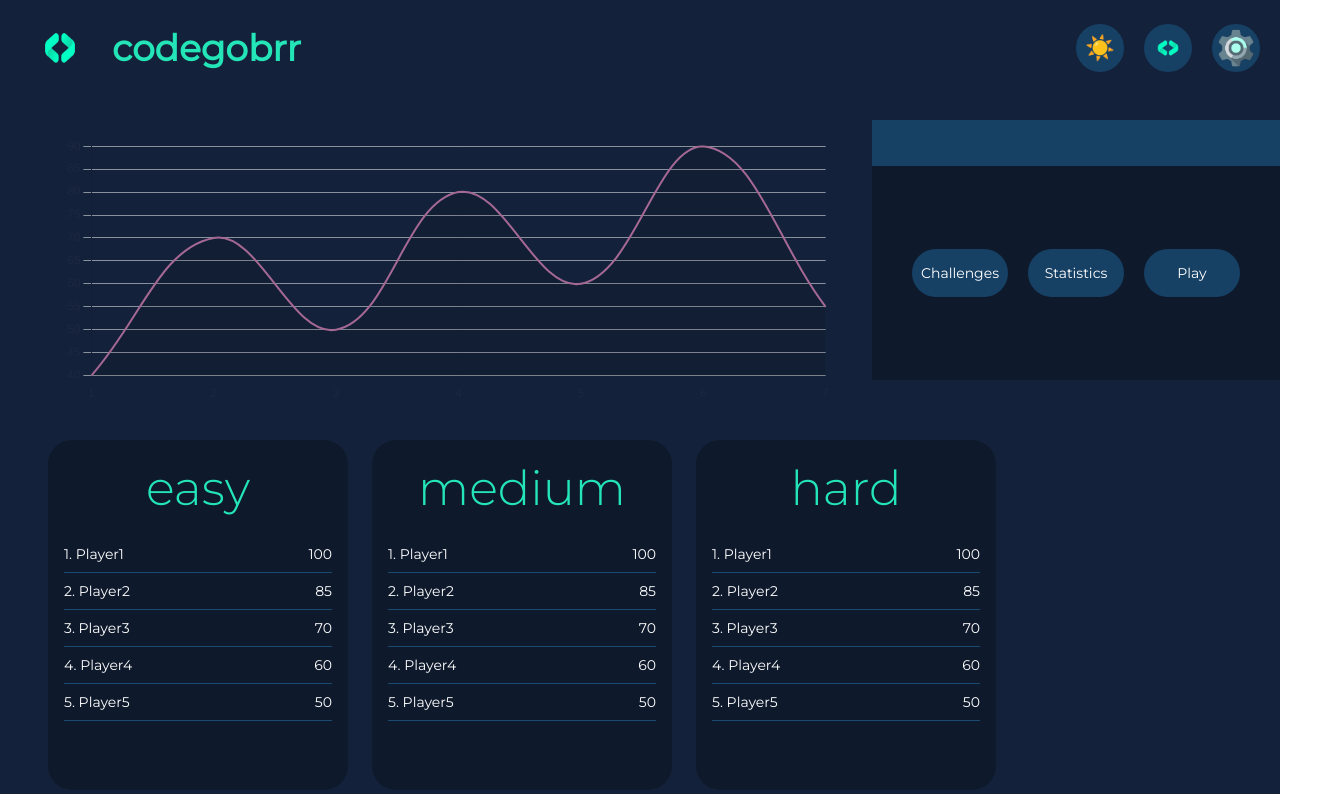
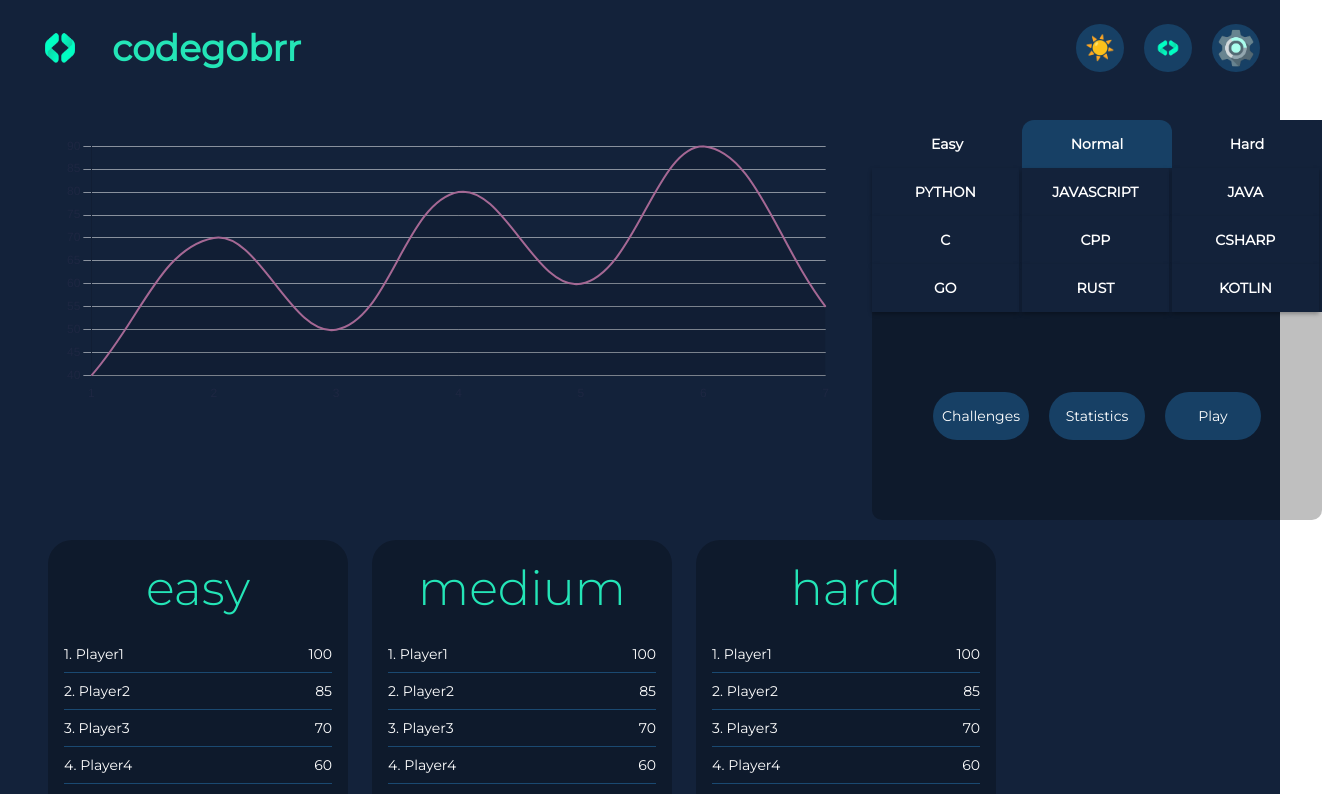
Before and after one commit to JavaBootcampJuly2025/Coderacer, a React (Create React App) app in the folder frontend/: page / in a window 1280 px wide. Shown: the top 794 px of the page, 1322 px wide, since content can reach past the window. Built offline with nearby package versions, Linux system fonts and the light colour scheme.

Commit message:
Doing work on language select

```diff
--- /dev/null
+++ b/frontend/src/components/LanguageGrid.jsx
@@ -0,0 +1,78 @@
+import React, { useState } from 'react';
+import { useTheme } from '../styles/ThemeContext';
+
+// Configuration constants for the grid
+const CONFIG = {
+    // Grid layout
+    GRID_COLUMNS: 3,
+    GRID_WIDTH: 450,
+    GRID_PADDING: 5,
+    GRID_GAP: 0,
+    GRID_BORDER_WIDTH: 0,
+
+    // Button styling
+    BUTTON_HEIGHT: 48,
+    BUTTON_CORNER_RADIUS: 0,
+    BUTTON_FONT_SIZE: 'sm',
+    BUTTON_FONT_WEIGHT: 'semibold',
+
+    // Animation
+    PRESSED_SHADOW_TOP: 'inset 0 3px 6px rgba(0, 0, 0, 0.3)',
+    PRESSED_SHADOW_BOTTOM: 'inset 0 -3px 6px rgba(0, 0, 0, 0.3)',
+    PRESSED_OUTER_SHADOW: '0 2px 4px rgba(0, 0, 0, 0.2)',
+    UNPRESSED_SHADOW: '0 2px 4px rgba(0, 0, 0, 0.1)',
+    PRESSED_TRANSFORM: 'translateY(2px)',
+    UNPRESSED_TRANSFORM: 'translateY(0)',
+    TRANSITION_DURATION: '0.2s',
+    SHADOW_OPACITY: 0.3,
+};
+
+const LanguageGrid = () => {
+    const { theme } = useTheme();
+    const [selectedLanguage, setSelectedLanguage] = useState(null);
+
+    const languages = ['PYTHON', 'JAVASCRIPT', 'JAVA', 'C', 'CPP', 'CSHARP', 'GO', 'RUST', 'KOTLIN'];
+
+    // Calculate button width
+    const buttonWidth =
+        (CONFIG.GRID_WIDTH - 2 * CONFIG.GRID_PADDING - (CONFIG.GRID_COLUMNS - 1) * CONFIG.GRID_GAP) /
+        CONFIG.GRID_COLUMNS;
+
+    // Handle button click
+    const handleSelect = (language) => {
+        setSelectedLanguage(language === selectedLanguage ? null : language);
+    };
+
+    // Button styles
+    const getButtonStyle = (isSelected) => ({
+        boxShadow: isSelected
+            ? `${CONFIG.PRESSED_SHADOW_TOP}, ${CONFIG.PRESSED_SHADOW_BOTTOM}, ${CONFIG.PRESSED_OUTER_SHADOW.replace('0.2', CONFIG.SHADOW_OPACITY)}`
+            : CONFIG.UNPRESSED_SHADOW.replace('0.1', CONFIG.SHADOW_OPACITY),
+        transform: isSelected ? CONFIG.PRESSED_TRANSFORM : CONFIG.UNPRESSED_TRANSFORM,
+        transition: `box-shadow ${CONFIG.TRANSITION_DURATION} ease-in-out, transform ${CONFIG.TRANSITION_DURATION} ease-in-out`,
+        borderRadius: `${CONFIG.BUTTON_CORNER_RADIUS}px`,
+    });
+
+    return (
+        <div
+            className={`grid grid-cols-${CONFIG.GRID_COLUMNS} gap-${CONFIG.GRID_GAP / 4} p-${CONFIG.GRID_PADDING / 4} bg-[var(--background)] rounded-[${CONFIG.BUTTON_CORNER_RADIUS}px] border-[${CONFIG.GRID_BORDER_WIDTH}px] border-[var(--border-gray)]`}
+            style={{ width: `${CONFIG.GRID_WIDTH}px` }}
+        >
+            {languages.map((language) => (
+                <button
+                    key={language}
+                    onClick={() => handleSelect(language)}
+                    className={`h-${CONFIG.BUTTON_HEIGHT / 4} bg-[var(--background)] flex items-center justify-center text-[var(--text)] text-${CONFIG.BUTTON_FONT_SIZE} font-${CONFIG.BUTTON_FONT_WEIGHT} cursor-pointer hover:bg-[var(--primary-button-hover)] transition-colors duration-200`}
+                    style={{
+                        ...getButtonStyle(selectedLanguage === language),
+                        width: `${buttonWidth}px`,
+                    }}
+                >
+                    {language}
+                </button>
+            ))}
+        </div>
+    );
+};
+
+export default LanguageGrid;
--- a/frontend/src/components/RightPanel.jsx
+++ b/frontend/src/components/RightPanel.jsx
@@ -1,7 +1,7 @@
-// src/components/RightPanel.jsx
 import React from 'react';
 import { useNavigate } from 'react-router-dom';
-import colors from '../styles/colors'; // Import colors
+import LevelSwitch from './ui/LevelSwitch';
+import LanguageGrid from './LanguageGrid';
 
 const RightPanel = () => {
     const navigate = useNavigate();
@@ -9,20 +9,23 @@ const RightPanel = () => {
     const handlePlayClick = () => {
         navigate('/level?id=1');
     };
+    const handleChallengesClick = () => navigate('/challenges');
+    const handleStatisticsClick = () => navigate('/statistics');
 
     return (
-        <div className="w-[450px] h-[260px] bg-[var(--leaderboard-bg)] flex flex-col">
-            <div className="w-full h-[46.25px] bg-[var(--primary-button)]"></div>
+        <div className="w-[450px] h-[400px] rounded-[10px] bg-[var(--leaderboard-bg)] flex flex-col">
+            <LevelSwitch />
+            <LanguageGrid />
             <div className="flex-grow flex flex-col justify-center space-y-5 px-5">
                 <div className="flex justify-center space-x-5">
                     {['Challenges', 'Statistics', 'Play'].map((label, index) => (
-                        <div
+                        <button
                             key={index}
-                            className="w-24 h-12 bg-[var(--primary-button)] rounded-full flex items-center justify-center text-[var(--text)] text-sm font-montserrat cursor-pointer"
-                            onClick={label === 'Play' ? handlePlayClick : undefined}
+                            className="w-24 h-12 bg-[var(--primary-button)] rounded-full flex items-center justify-center text-[var(--text)] text-sm font-montserrat cursor-pointer hover:bg-[var(--primary-button-hover)] transition-colors duration-200"
+                            onClick={label === 'Play' ? handlePlayClick : label === 'Challenges' ? handleChallengesClick : handleStatisticsClick}
                         >
                             {label}
-                        </div>
+                        </button>
                     ))}
                 </div>
             </div>
--- /dev/null
+++ b/frontend/src/components/ui/LevelSwitch.jsx
@@ -0,0 +1,53 @@
+import React, { useState } from 'react';
+import { useTheme } from '../../styles/ThemeContext';
+
+// Constant for corner radius (in pixels)
+const CORNER_RADIUS = 12;
+
+const LevelSwitch = () => {
+    const { theme } = useTheme(); // Access the current theme
+    const [selected, setSelected] = useState('Normal'); // Default to Normal
+
+    // Map of options to their indices for sliding animation
+    const options = ['Easy', 'Normal', 'Hard'];
+    const selectedIndex = options.indexOf(selected);
+
+    // Calculate the translateX value for the slider (each button is 150px wide)
+    const sliderStyle = {
+        transform: `translateX(${selectedIndex * 150}px)`,
+        backgroundColor: `var(--primary-button)`,
+        transition: 'transform 0.3s ease-in-out',
+        borderRadius: `${CORNER_RADIUS}px ${CORNER_RADIUS}px 0 0`, // Round top corners only
+    };
+
+    return (
+        <div
+            className={`flex w-[450px] h-12 bg-[var(--background)] rounded-[${CORNER_RADIUS}px ${CORNER_RADIUS}px 0 0] overflow-hidden border-transparent`}
+        >
+            <div
+                className="absolute w-[150px] h-12"
+                style={sliderStyle}
+            />
+            {options.map((option) => (
+                <button
+                    key={option}
+                    onClick={() => setSelected(option)}
+                    className="relative flex-1 h-full flex items-center justify-center text-[var(--text)] font-montserrat text-sm font-semibold z-20"
+                >
+                    {selected !== option && (
+                        <div
+                            className="absolute inset-0 transition-opacity duration-200 hover:opacity-100 opacity-0"
+                            style={{
+                                backgroundColor: `var(--primary-button-hover)`,
+                                borderRadius: `${CORNER_RADIUS}px ${CORNER_RADIUS}px 0 0`, // Match container's top-only rounding
+                            }}
+                        />
+                    )}
+                    <span className="relative z-30">{option}</span>
+                </button>
+            ))}
+        </div>
+    );
+};
+
+export default LevelSwitch;
--- a/frontend/src/styles/colors.js
+++ b/frontend/src/styles/colors.js
@@ -15,6 +15,7 @@ const themes = {
         border: 'rgba(255, 255, 255, 1)',
         footerText: '#ccc',
         borderGray: '#1a4971',
+        inbetween: '#376898',
     },
     light: {
         defaultChar: '#aaa',
@@ -31,6 +32,7 @@ const themes = {
         border: 'rgba(255, 255, 255, 0.5)',
         footerText: '#1e2742',
         borderGray: '#555',
+        inbetween: '#376898',
     },
 };
 
--- a/frontend/src/styles/global.css
+++ b/frontend/src/styles/global.css
@@ -14,4 +14,5 @@
     --border: rgba(255, 255, 255, 1);
     --footer-text: #ccc;
     --border-gray: #1a4971;
+    --inbetween: #376898;
 }
```
